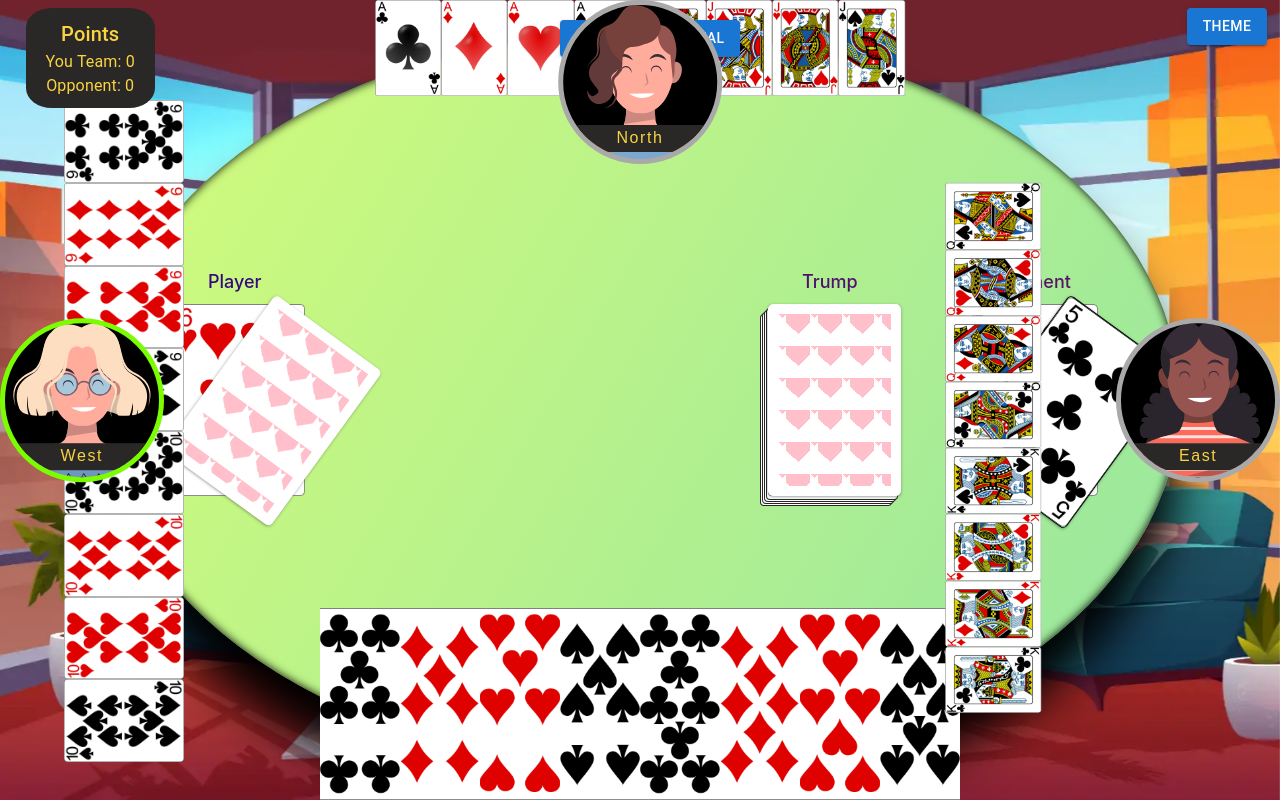
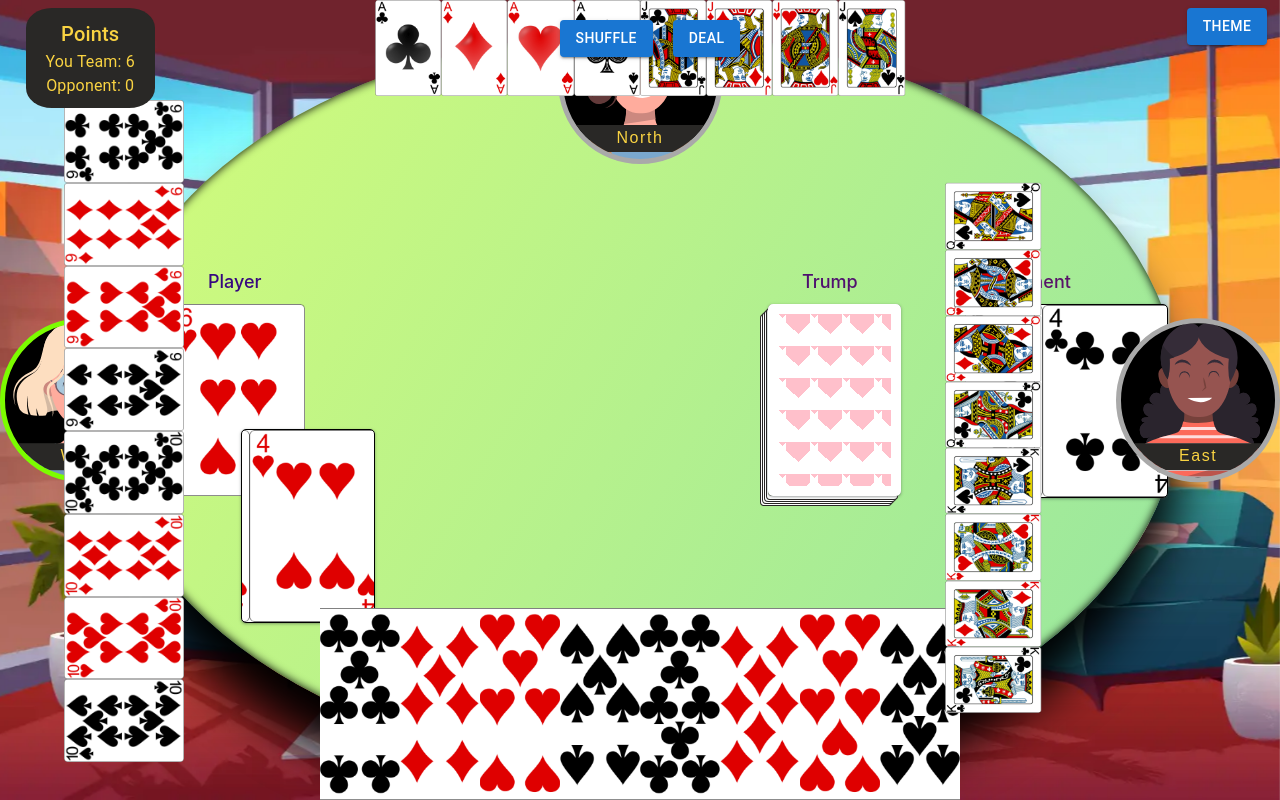
Before and after one commit to amresh-kumar-singh/29, a React (Create React App) app: page / in a window 1280 px wide. Built offline with nearby package versions, Linux system fonts and the light colour scheme.

Commit message:
card pattern broke the models leave comment

```diff
--- a/src/Components/Cards/CardsPattern.jsx
+++ b/src/Components/Cards/CardsPattern.jsx
@@ -1,36 +1,60 @@
-import { useState } from "react";
-import { useEffect } from "react";
+import { useState, useEffect } from "react";
 import { GameState } from "../../context/game";
 import { ThemeState } from "../../context/theme";
+import playersArr from "../../utils/playersArr";
+
 import "./cardStyle.css";
 
-const CardsPattern = ({ classCards }) => {
+const CardsPattern = ({ classCards, cover, onClick, src, number }) => {
   const { theme } = ThemeState();
-  const { opponentTeam, yourTeam } = GameState();
-  //number[0]--multiple, number[1]--remainder
-  const [number, setNumber] = useState([0, 0]);
-  const [type, setType] = useState();
-  const [cover, setCover] = useState(6);
+  // const {
+  //   opponentTeam,
+  //   yourTeam,
+  //   players,
+  //   currentPlayer,
+  //   initialPlayer,
+  //   table,
+  //   color,
+  // } = GameState();
+  // //number[0]--multiple, number[1]--remainder
+  // const [number, setNumber] = useState([0, 0]);
+  // const [type, setType] = useState();
+  // const [cover, setCover] = useState(null);
 
-  useEffect(() => {
-    if (classCards === "player") {
-      console.log("player score", yourTeam.score);
-      setNumber((prev) => [(yourTeam.score / 6) | 0, yourTeam.score % 6]);
-      yourTeam.score >= 0 ? setType("H") : setType("S");
-    }
-    if (classCards === "opponent") {
-      setNumber((prev) => [
-        (opponentTeam.score / 6) | 0,
-        opponentTeam.score % 6,
-      ]);
-      opponentTeam.score >= 0 ? setType("D") : setType("C");
-    }
-  }, [opponentTeam.score, yourTeam.score]);
+  // useEffect(() => {
+  //   if (classCards === "player") {
+  //     console.log("player score", yourTeam.score);
+  //     setNumber((prev) => [(yourTeam.score / 6) | 0, yourTeam.score % 6]);
+  //     yourTeam.score >= 0 ? setType((prev) => "H") : setType((prev) => "S");
+  //   }
+  // }, [yourTeam.score]);
+  console.log("render", classCards, cover);
+  // useEffect(() => {
+  //   if (classCards === "opponent") {
+  //     setNumber((prev) => [
+  //       (opponentTeam.score / 6) | 0,
+  //       opponentTeam.score % 6,
+  //     ]);
+  //     opponentTeam.score >= 0 ? setType((prev) => "D") : setType((prev) => "C");
+  //   }
+  // }, [opponentTeam.score]);
+  // useEffect(() => {
+  //   console.log("ran from Number[0]", number);
+  //   setCover(6 - Math.abs(number[0]) + type);
+  // }, [number[0]]);
 
-  useEffect(() => {
-    console.log("ran from Number[0]", number);
-    setCover(6 - Math.abs(number[0]));
-  }, [number[0]]);
+  // const handleShow = () => {
+  //   if (classCards === "trump") {
+  //     //TODO player is current player also for
+  //     if (
+  //       players[playersArr[currentPlayer]].filter(
+  //         (item) => item[1] === table[initialPlayer][1]
+  //       ).length === 0
+  //     ) {
+  //       setCover(color);
+  //     }
+  //   }
+  // };
 
   return (
     <>
@@ -38,9 +62,10 @@ const CardsPattern = ({ classCards }) => {
       <div className={`card ${classCards}`}>
         <img
           src={
-            classCards === "trump"
-              ? "cards/Score/red_joker.png"
-              : `cards/Score/6${type}.png`
+            `cards/Score/${src}.png`
+            // classCards === "trump"
+            //   ? "cards/Score/red_joker.png"
+            //   : `cards/Score/6${type}.png`
           }
           height="100%"
           style={{
@@ -49,18 +74,40 @@ const CardsPattern = ({ classCards }) => {
           }}
         ></img>
         <div
-          className={`pattern close ${theme.card} score${Math.abs(number[1])}`}
+          // className={`pattern close ${theme.card} score${Math.abs(number[1])}`}
+          className={`pattern close ${theme.card} score${Math.abs(number)}`}
           style={{
             position: "absolute",
             height: "100%",
             left: 0,
-            weight: "100%",
-            boxSizing: cover === 6 ? "border-box" : "",
-            border: cover === 6 ? ".8vw solid white" : "",
-            background: cover < 6 ? `url(cards/Score/${cover}${type}.png)` : "",
-            backgroundSize: cover < 6 ? "cover" : "",
+            // weight: "100%",
+            // boxSizing: cover[0] === 6 ? "border-box" : "",
+            // border: cover[0] === 6 ? ".8vw solid white" : "",
+            // background:
+            //   cover && cover[0] < 6
+            //     ? `url(cards/Score/${cover}.png)`
+            //     : classCards === "trump" && color === cover
+            //     ? `url(cards/Score/${cover}.png)`
+            //     : "",
+
+            ...(cover
+              ? {
+                  // boxSizing: !cover ? "border-box" : "",
+                  // border: !cover ? ".8vw solid white" : "",
+                  // border: "0",
+                  // boxSizing: "",
+                  backgroundSize: "cover",
+                  backgroundImage: `url(cards/Score/${cover}.png)`,
+                }
+              : { boxSizing: "border-box", border: ".8vw solid white" }),
+
+            // backgroundSize: cover[0] < 6 || cover === color ? "cover" : "",
           }}
+          onClick={onClick}
         >
+          {/* {classCards === "trump" && cover !== color && (
+            <div className="title">Show</div>
+          )} */}
           {classCards === "trump" && <div className="title">Show</div>}
         </div>
         {/* <p className="text">{classCards}</p> */}
--- /dev/null
+++ b/src/Components/Cards/OpponentScore.jsx
@@ -0,0 +1,31 @@
+import { useEffect, useState } from "react";
+import { GameState } from "../../context/game";
+import CardsPattern from "./CardsPattern";
+
+const OpponentScore = () => {
+  const { opponentTeam } = GameState();
+  const [type, setType] = useState();
+  //number[0]--multiple, number[1]--remainder
+  const [number, setNumber] = useState([0, 0]);
+  const [cover, setCover] = useState(null);
+
+  useEffect(() => {
+    setNumber((prev) => [(opponentTeam.score / 6) | 0, opponentTeam.score % 6]);
+    opponentTeam.score >= 0 ? setType((prev) => "D") : setType((prev) => "C");
+  }, [opponentTeam.score]);
+
+  useEffect(() => {
+    console.log("ran from Number[0]", number);
+    setCover(6 - Math.abs(number[0]) + type);
+  }, [number[0]]);
+
+  return (
+    <CardsPattern
+      cover={cover}
+      classCards="opponent"
+      src={`6${type}`}
+      number={number[1]}
+    />
+  );
+};
+export default OpponentScore;
--- /dev/null
+++ b/src/Components/Cards/PlayerScore.jsx
@@ -0,0 +1,31 @@
+import { useEffect, useState } from "react";
+import { GameState } from "../../context/game";
+import CardsPattern from "./CardsPattern";
+
+const PlayerScore = () => {
+  const { yourTeam } = GameState();
+  const [type, setType] = useState();
+  //number[0]--multiple, number[1]--remainder
+  const [number, setNumber] = useState([0, 0]);
+  const [cover, setCover] = useState(null);
+  useEffect(() => {
+    console.log("player score", yourTeam.score);
+    setNumber((prev) => [(yourTeam.score / 6) | 0, yourTeam.score % 6]);
+    yourTeam.score >= 0 ? setType((prev) => "H") : setType((prev) => "S");
+  }, [yourTeam.score]);
+
+  useEffect(() => {
+    console.log("ran from Number[0]", number);
+    setCover(6 - Math.abs(number[0]) + type);
+  }, [number[0]]);
+
+  return (
+    <CardsPattern
+      cover={cover}
+      classCards="player"
+      src={`6${type}`}
+      number={number[1]}
+    />
+  );
+};
+export default PlayerScore;
--- /dev/null
+++ b/src/Components/Cards/Trump.jsx
@@ -0,0 +1,30 @@
+import { useState } from "react";
+import { GameState } from "../../context/game";
+import playersArr from "../../utils/playersArr";
+import CardsPattern from "./CardsPattern";
+
+const Trump = () => {
+  const { players, currentPlayer, initialPlayer, color, table } = GameState();
+  const [cover, setCover] = useState();
+
+  const handleShow = () => {
+    //TODO player is current player also for
+    if (
+      players[playersArr[currentPlayer]].filter(
+        (item) => item[1] === table[initialPlayer][1]
+      ).length === 0
+    ) {
+      setCover(color);
+    }
+  };
+  return (
+    <CardsPattern
+      cover={cover}
+      classCards="trump"
+      onClick={handleShow}
+      src="red_joker"
+      number={0}
+    />
+  );
+};
+export default Trump;
--- a/src/Components/Game.jsx
+++ b/src/Components/Game.jsx
@@ -24,7 +24,7 @@ const Game = () => {
   const shuffle = useShuffle();
   const [displayAuction, setDisplayAuction] = useState(0);
   const deviceType = useDevice();
-  console.log(displayAuction);
+
   const handleShuffle = () => {
     shuffle();
   };
--- a/src/Components/GameTable/GameTable.jsx
+++ b/src/Components/GameTable/GameTable.jsx
@@ -2,6 +2,9 @@ import CardsPattern from "../Cards/CardsPattern";
 import { ThemeState } from "../../context/theme";
 import TableCards from "./TableCards";
 import "./tableStyle.css";
+import Trump from "../Cards/Trump";
+import PlayerScore from "../Cards/PlayerScore";
+import OpponentScore from "../Cards/OpponentScore";
 
 const GameTable = () => {
   const { theme } = ThemeState();
@@ -13,9 +16,13 @@ const GameTable = () => {
         backgroundImage: `linear-gradient(${theme.table})`,
       }}
     >
-      <CardsPattern classCards="player" />
+      {/* <CardsPattern classCards="player" />
       <CardsPattern classCards="trump" />
-      <CardsPattern classCards="opponent" />
+      <CardsPattern classCards="opponent" /> */}
+      <PlayerScore />
+      <Trump />
+      <OpponentScore />
+
       <TableCards />
     </div>
   );
--- a/src/Components/Hand.jsx
+++ b/src/Components/Hand.jsx
@@ -32,7 +32,7 @@ export default function Hand({ player }) {
       if (player === initialPlayer) {
         turn(player, item);
       }
-      // console.log("not YOur turn: ", playersArr[player]);
+      // console.log("not Your turn: ", playersArr[player]);
     }
   };
 
--- a/src/Components/PlayerAvatar.jsx
+++ b/src/Components/PlayerAvatar.jsx
@@ -5,7 +5,7 @@ import "./component.css";
 
 const PlayerAvatar = ({ imgSrc, orientation }) => {
   const { theme } = ThemeState();
-  const { initialPlayer } = GameState();
+  const { initialPlayer, currentPlayer } = GameState();
 
   return (
     <div
@@ -13,7 +13,7 @@ const PlayerAvatar = ({ imgSrc, orientation }) => {
       style={{
         backgroundSize: "cover",
         backgroundImage: `url(avatar/${imgSrc}.svg)`,
-        borderColor: playersArr[initialPlayer] === orientation && "#7CFC00",
+        borderColor: playersArr[currentPlayer] === orientation && "#7CFC00",
       }}
     >
       <p
--- a/src/Components/component.css
+++ b/src/Components/component.css
@@ -74,7 +74,7 @@
   /* height: 20%; */
   aspect-ratio: 1;
   position: absolute;
-  z-index: 5;
+  z-index: 1;
   background: black;
   border: 5px solid darkgrey;
   border-radius: 50%;
--- a/src/context/game.jsx
+++ b/src/context/game.jsx
@@ -14,18 +14,22 @@ export default function GameProvider({ children }) {
   const [scoreCards, SetScoreCards] = useState(game.score);
   const [table, setTable] = useState(game.table);
   const [players, setPlayers] = useState(game.players);
-  const [yourTeam, setYourTeam] = useState({ point: 0, score: 1 });
-  const [opponentTeam, setOpponentTeam] = useState({ point: 0, score: -7 });
+  const [yourTeam, setYourTeam] = useState({ point: 6, score: 17 });
+  const [opponentTeam, setOpponentTeam] = useState({ point: 0, score: -15 });
   const [call, setCall] = useState({ call: -1, caller: -1 }); //authion and bid
   const [dealer, setDealer] = useState(0);
   const [initialPlayer, setInitialPlayer] = useState(0);
   const [color, setColor] = useState("");
-  console.log(dealer, initialPlayer);
+  const [currentPlayer, setCurrentPlayer] = useState(initialPlayer);
+  // console.log(dealer, initialPlayer);
 
   useEffect(() => {
     setInitialPlayer((dealer + 1) % 4);
   }, [dealer]);
-
+  useEffect(() => {
+    setCurrentPlayer(initialPlayer);
+  }, [initialPlayer]);
+  // console.log(players, "player");
   return (
     <Game.Provider
       value={{
@@ -49,6 +53,8 @@ export default function GameProvider({ children }) {
         setCall,
         dealer,
         setDealer,
+        currentPlayer,
+        setCurrentPlayer,
       }}
     >
       {children}
--- a/src/hooks/useTurn.js
+++ b/src/hooks/useTurn.js
@@ -2,7 +2,7 @@ import { GameState } from "../context/game";
 import playersArr from "../utils/playersArr";
 
 const useTurn = () => {
-  const { setTable, setPlayers } = GameState();
+  const { setTable, setPlayers, setCurrentPlayer } = GameState();
 
   function turn(player = 0, card) {
     setTable((prev) => {
@@ -10,7 +10,8 @@ const useTurn = () => {
       prev[player] = card;
       return [...prev];
     });
-
+    // setInitialPlayer((player + 1) % 4);
+    setCurrentPlayer((player + 1) % 4);
     setPlayers((prev) => {
       return {
         ...prev,
```
